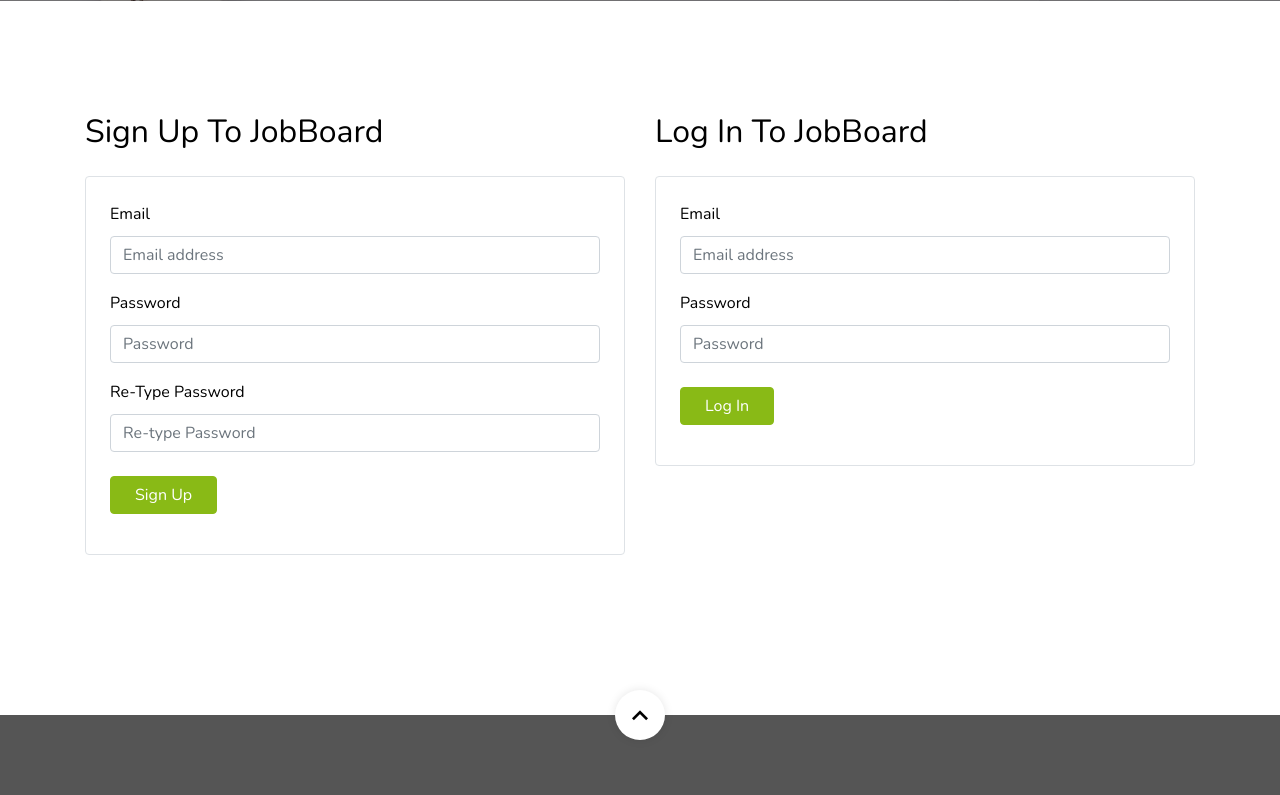
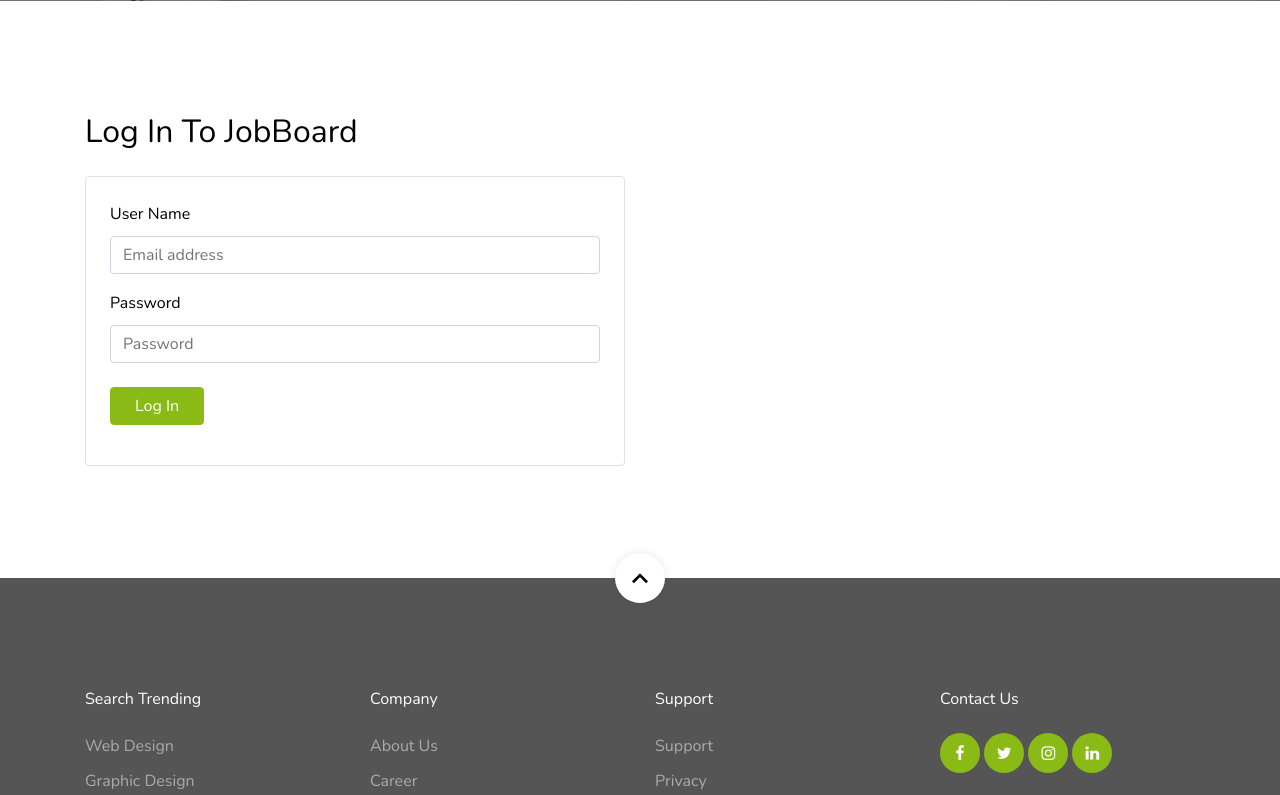
Before and after one commit to Biplob68/Smart-Recruitment-System, a Django app: template mysite/templates/mysite/login.html in a window 1280 px wide. Shown: the part 370-1165 px from the top of the page. Run offline with Django 3.2, Linux system fonts and the light colour scheme; the template is opened without the code that fills it, so the values that code supplies are empty; some libraries are stand-ins or nearby versions; some web fonts are replaced.

Commit message:
Update login.html

```diff
--- a/mysite/templates/mysite/login.html
+++ b/mysite/templates/mysite/login.html
@@ -109,51 +109,22 @@
     <section class="site-section">
       <div class="container">
         <div class="row">
-          <div class="col-lg-6 mb-5">
-            <h2 class="mb-4">Sign Up To JobBoard</h2>
-            <form action="#" class="p-4 border rounded">
+
+          <div class="col-lg-6">
+            <h2 class="mb-4">Log In To JobBoard</h2>
+            <form action="login.html" class="p-4 border rounded">
+                {% csrf_token %}
 
               <div class="row form-group">
                 <div class="col-md-12 mb-3 mb-md-0">
-                  <label class="text-black" for="fname">Email</label>
-                  <input type="text" id="fname" class="form-control" placeholder="Email address">
-                </div>
-              </div>
-              <div class="row form-group">
-                <div class="col-md-12 mb-3 mb-md-0">
-                  <label class="text-black" for="fname">Password</label>
-                  <input type="password" id="fname" class="form-control" placeholder="Password">
+                  <label class="text-black" for="username">User Name</label>
+                  <input type="text" id="username" name="username" class="form-control" placeholder="Email address">
                 </div>
               </div>
               <div class="row form-group mb-4">
                 <div class="col-md-12 mb-3 mb-md-0">
-                  <label class="text-black" for="fname">Re-Type Password</label>
-                  <input type="password" id="fname" class="form-control" placeholder="Re-type Password">
-                </div>
-              </div>
-
-              <div class="row form-group">
-                <div class="col-md-12">
-                  <input type="submit" value="Sign Up" class="btn px-4 btn-primary text-white">
-                </div>
-              </div>
-
-            </form>
-          </div>
-          <div class="col-lg-6">
-            <h2 class="mb-4">Log In To JobBoard</h2>
-            <form action="#" class="p-4 border rounded">
-
-              <div class="row form-group">
-                <div class="col-md-12 mb-3 mb-md-0">
-                  <label class="text-black" for="fname">Email</label>
-                  <input type="text" id="fname" class="form-control" placeholder="Email address">
-                </div>
-              </div>
-              <div class="row form-group mb-4">
-                <div class="col-md-12 mb-3 mb-md-0">
-                  <label class="text-black" for="fname">Password</label>
-                  <input type="password" id="fname" class="form-control" placeholder="Password">
+                  <label class="text-black" for="password">Password</label>
+                  <input type="password" id="password" name="password" class="form-control" placeholder="Password">
                 </div>
               </div>
 
@@ -164,6 +135,13 @@
               </div>
 
             </form>
+
+              <div>
+                {% for message in message %}
+                <h3>{{ message }}</h3>
+                {% endfor %}
+            </div>
+
           </div>
         </div>
       </div>
```
